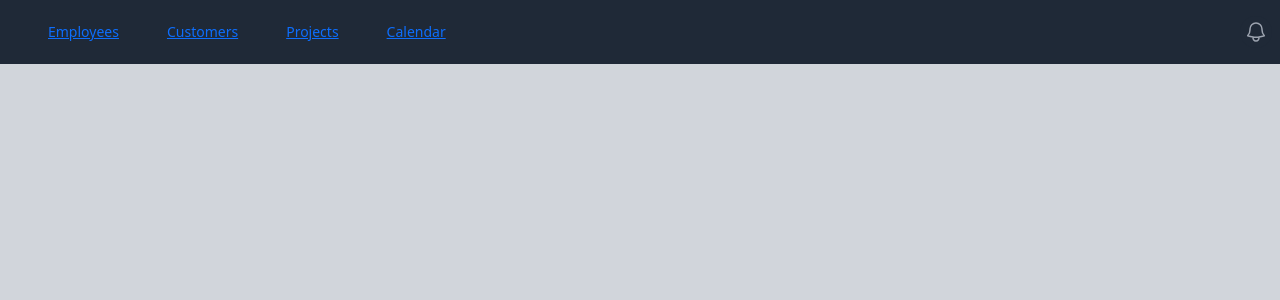
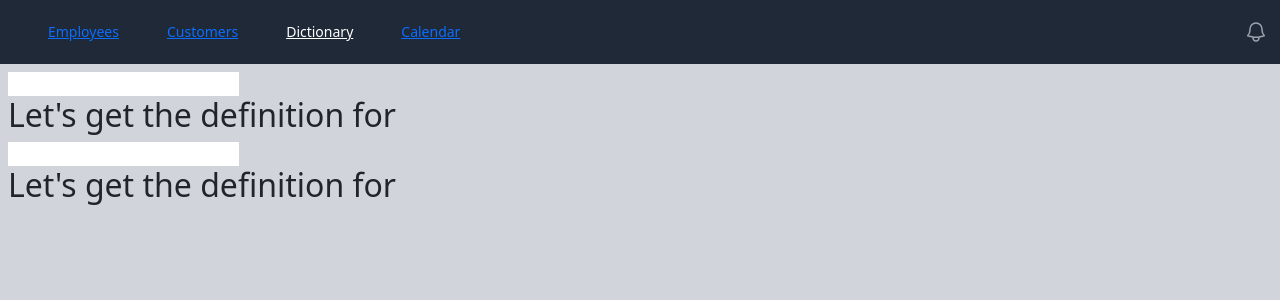
Before and after one commit to Loupthevenin/react-course, a React (Create React App) app: page /dictionary in a window 1280 px wide. Shown: the top 300 px of the page. Built offline with nearby package versions, Linux system fonts and the light colour scheme.

Commit message:
basic useEffect practice

```diff
--- a/src/App.js
+++ b/src/App.js
@@ -8,6 +8,7 @@
 import Employees from './pages/Employees';
 import { BrowserRouter, Routes, Route } from 'react-router-dom';
 import Customers from './pages/Customers';
+import Dictionary from './components/Dictionary';
 
 
 function App() {
@@ -18,7 +19,7 @@
         <Header>
             <Routes>
                 <Route path='/employees' element={<Employees />} />
-
+                <Route path='/dictionary' element={<Dictionary />} />
                 <Route path='/customers' element={<Customers />} />
             </Routes>
         </Header>
--- /dev/null
+++ b/src/components/Dictionary.js
@@ -0,0 +1,28 @@
+import { useState, useEffect } from "react"
+
+export default function Dictionary() {
+    const [word, setWord] = useState();
+    const [word2, setWord2] = useState('');
+
+    useEffect(() => {
+        console.log('State Update', word)
+    },  [word]);
+
+    useEffect(() => {
+        console.log('State Update', word2)
+    },  [word2]);
+
+    return (
+        <>
+        <input type="text" onChange={(e) => {
+                setWord((e.target.value));
+            }}/>
+            <h2>Let's get the definition for {word}</h2>
+
+            <input type="text" onChange={(e) => {
+                setWord2((e.target.value));
+            }}/>
+            <h2>Let's get the definition for {word2}</h2>
+        </>
+    );
+};
--- a/src/components/Header.js
+++ b/src/components/Header.js
@@ -6,7 +6,7 @@
 const navigation = [
   { name: 'Employees', href: '/Employees' },
   { name: 'Customers', href: '/Customers' },
-  { name: 'Projects', href: '/other' },
+  { name: 'Dictionary', href: '/dictionary' },
   { name: 'Calendar', href: '/other2' },
 ]
 
```
